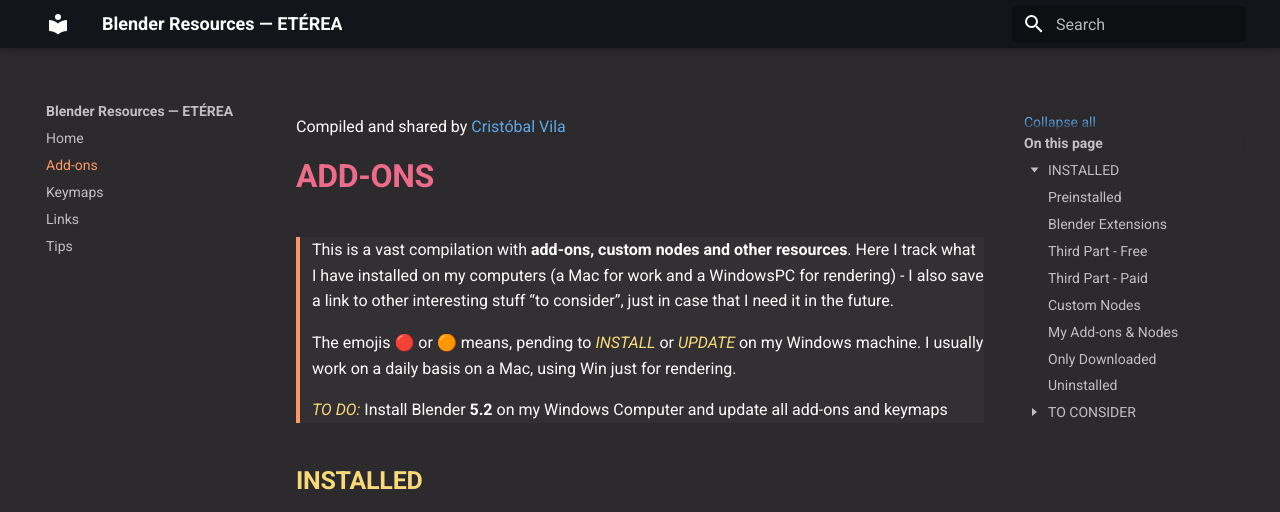
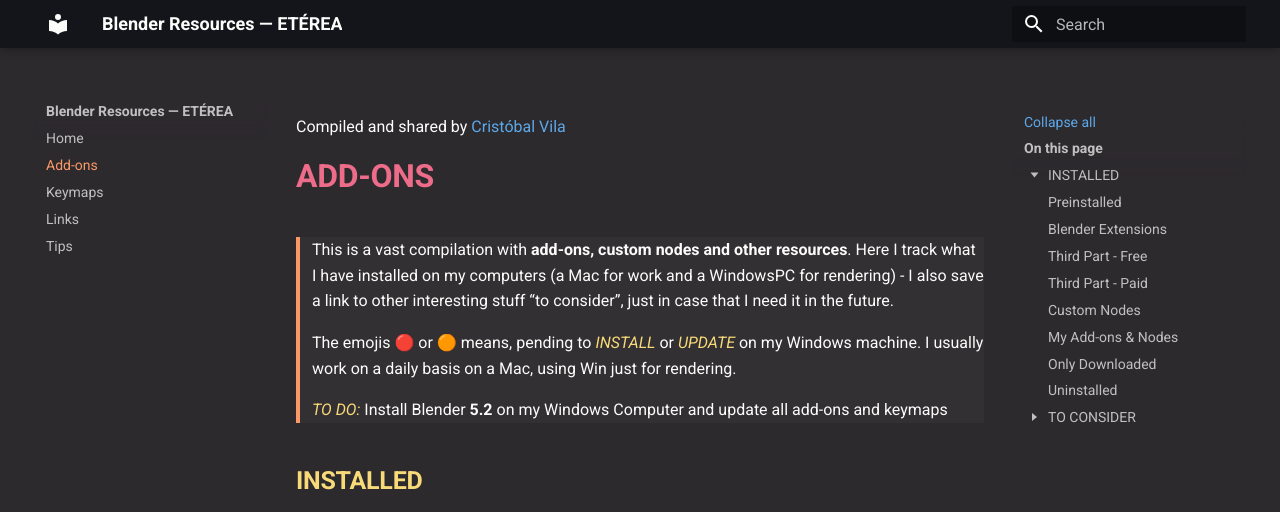
Before and after one commit to Eterea/blender, an MkDocs documentation site: the page built from docs/addons.md, in a window 1280 px wide. Shown: the top 512 px of the page. Built offline with MkDocs 1.6.1 and Material for MkDocs 9.7.7, drawn with Linux system fonts in a browser that asks for light colours.

Commit message:
Fine tuning the Collapse All button in TOC

```diff
--- a/docs/javascripts/toc-collapse.js
+++ b/docs/javascripts/toc-collapse.js
@@ -57,9 +57,12 @@
   }
 
   function addCollapseAllButton(toc, hasCollapsible) {
+    var title = toc.querySelector(":scope > .md-nav__title");
     var existing = toc.querySelector(":scope > .md-nav__collapse-all");
+
     if (!hasCollapsible) {
       if (existing) existing.remove();
+      if (title) title.style.top = "";
       return;
     }
     if (existing) return;
@@ -77,6 +80,17 @@
     });
 
     toc.insertBefore(button, toc.firstChild);
+
+    // Both the button and "On this page" are meant to stay pinned while
+    // the rest of the TOC scrolls underneath. Material already makes the
+    // title sticky at top:0; since our button now sits above it, the
+    // title needs to be pushed down by exactly the button's own height
+    // so the two stack without overlapping. Measuring it (rather than
+    // hard-coding a pixel value) keeps this correct even if the button's
+    // font size or padding changes later.
+    if (title) {
+      title.style.top = button.getBoundingClientRect().height + "px";
+    }
   }
 
   function expandAncestors(el) {
--- a/docs/stylesheets/extra.css
+++ b/docs/stylesheets/extra.css
@@ -172,12 +172,24 @@
    quietly above the TOC instead of competing with it. */
 .md-nav--secondary .md-nav__collapse-all {
   display: block;
+  position: sticky;
+  top: 0;
+  z-index: 2;
   width: 100%;
   text-align: left;
   margin: 0;
-  padding: 0.6rem 0.6rem 0.2rem;
+  /* Extra bottom padding matches the gap between "Blender Resources —
+     ETÉREA" and "Home" in the primary sidebar (0.625em ≈ 8.75px at the
+     TOC's own font-size), so "Collapse all" sits the same distance from
+     "On this page" as that reference pair. */
+  padding: 0.6rem 0.6rem 9px;
   border: 0;
-  background: transparent;
+  /* Solid background: this button is sticky and sits directly above the
+     equally-sticky "On this page" title, so it needs to fully mask the
+     TOC entries scrolling underneath — otherwise they show through, and
+     the title's own fade shadow (which normally blends into the page
+     background right below it) bleeds visibly into the button instead. */
+  background: var(--md-default-bg-color);
   color: var(--md-link-color);
   font-size: 0.7rem;
   cursor: pointer;
```
